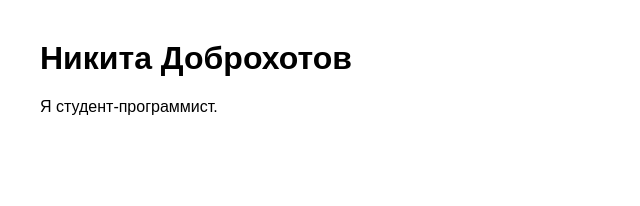
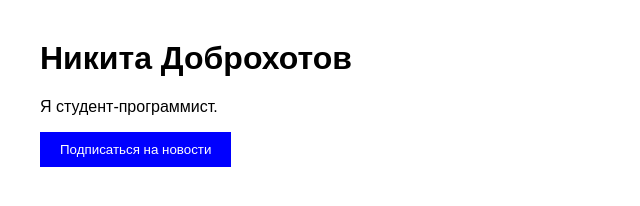
Before and after one commit to buld03ep/lab6, a plain HTML site: page index.html in a window 1280 px wide. Shown: the whole page, without its empty margins (0-640 px from the left). Drawn offline with Linux system fonts and the light colour scheme.

Commit message:
Добавлена кнопка подписки

```diff
--- a/index.html
+++ b/index.html
@@ -20,8 +20,8 @@
 <body>
 
     <h1>Никита Доброхотов</h1>
-
     <p>Я студент-программист.</p>
+    <button class="btn">Подписаться на новости</button>
 
 </body>
 </html>
```
